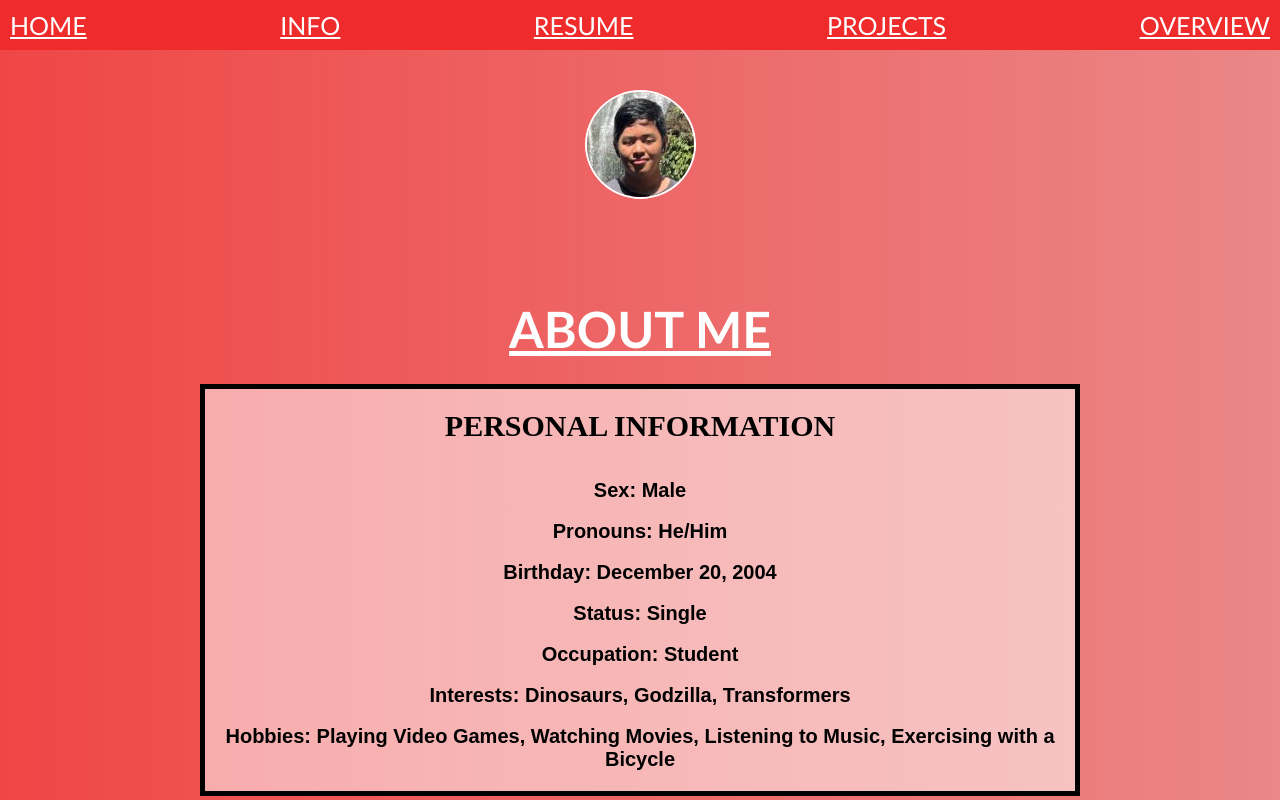
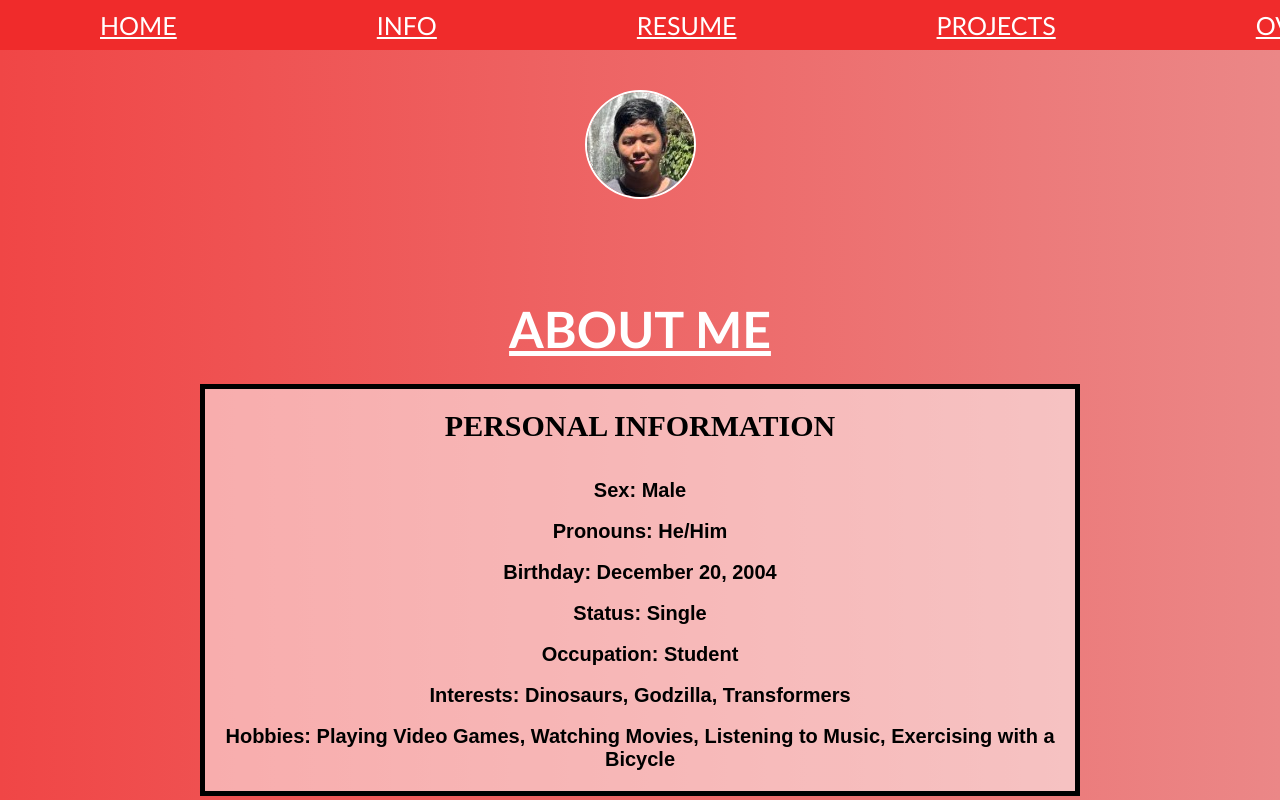
Before and after one commit to johann122004/WD-Finals, a plain HTML site: page pages/info/index.html in a window 1280 px wide. Drawn offline with Linux system fonts and the light colour scheme.

Commit message:
style(info, overview, projects, resume style): update padding of the headers for better readability

```diff
--- a/pages/info/assets/css/style.css
+++ b/pages/info/assets/css/style.css
@@ -13,6 +13,8 @@ header {
     z-index: 999;
     & a{
         padding: 10px;
+        padding-left: 100px;
+        padding-right: 100px;
         font-size: 25px;
         color: white;
         transition: .25s ease-in-out;
--- a/pages/overview/assets/css/style.css
+++ b/pages/overview/assets/css/style.css
@@ -13,6 +13,8 @@ header {
     z-index: 999;
     & a{
         padding: 10px;
+        padding-left: 100px;
+        padding-right: 100px;
         font-size: 25px;
         color: white;
         transition: .25s ease-in-out;
--- a/pages/projects/assets/css/style.css
+++ b/pages/projects/assets/css/style.css
@@ -13,6 +13,8 @@ header {
     z-index: 999;
     & a{
         padding: 10px;
+        padding-left: 100px;
+        padding-right: 100px;
         font-size: 25px;
         color: black;
         transition: .25s ease-in-out;
--- a/pages/resume/assets/css/style.css
+++ b/pages/resume/assets/css/style.css
@@ -13,6 +13,8 @@ header {
     z-index: 999;
     & a{
         padding: 10px;
+        padding-left: 100px;
+        padding-right: 100px;
         font-size: 25px;
         color: black;
         transition: .25s ease-in-out;
```
